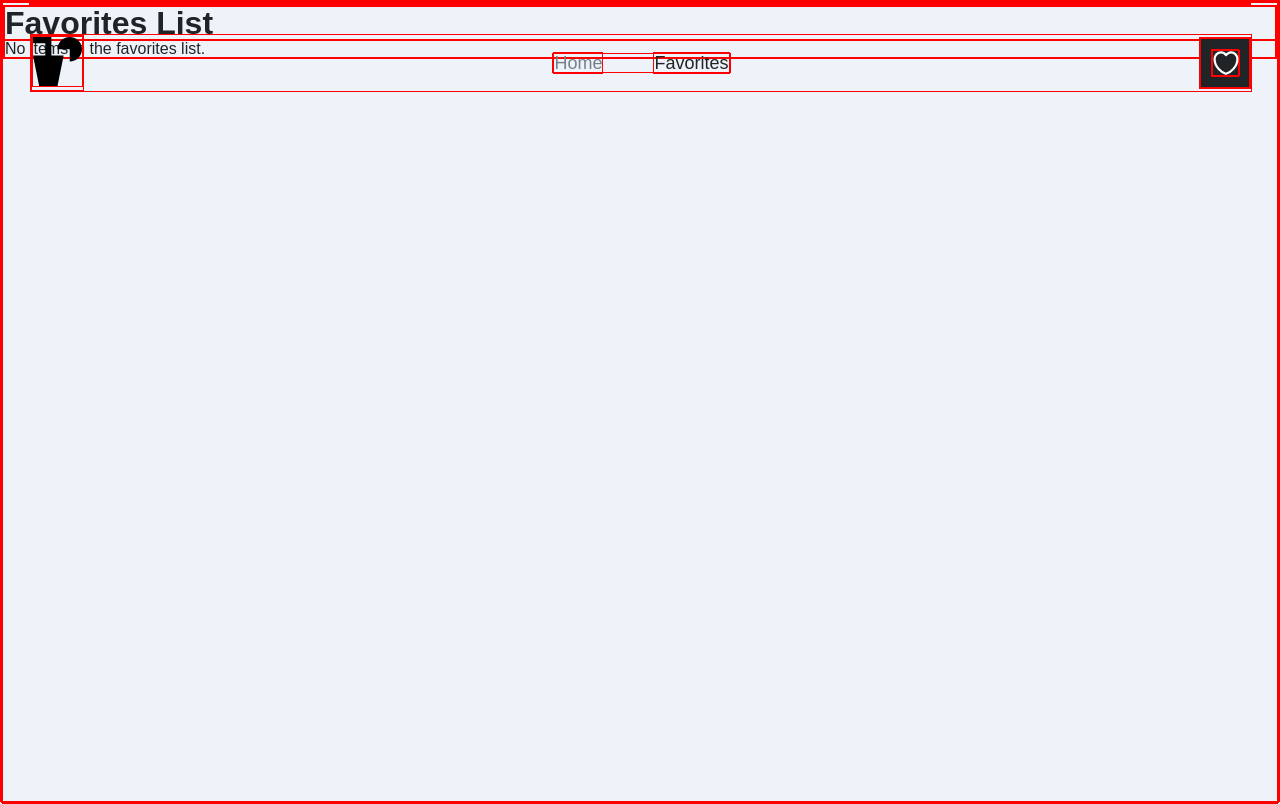
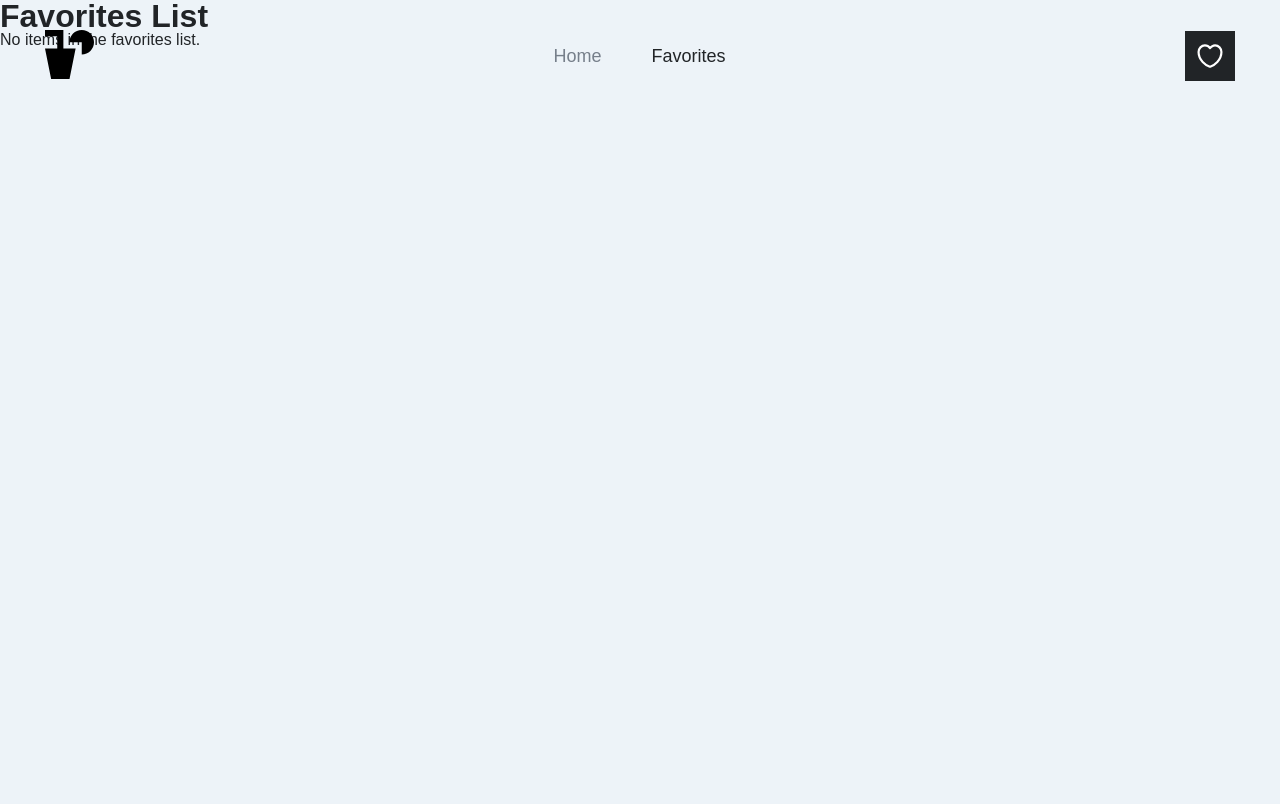
Before and after one commit to charitha95/cocktail-app, a React (Vite) app: page /favorites in a window 1280 px wide. Built offline with nearby package versions, Linux system fonts and the light colour scheme; a web font is replaced by a local one.

Commit message:
style: add search bar styles

```diff
--- a/src/components/Header/index.tsx
+++ b/src/components/Header/index.tsx
@@ -2,7 +2,7 @@ import { NavLink } from "react-router-dom";
 import logo from "../../assets/branding/logo.svg";
 import classes from "./style.module.scss";
 import Button from "../UIKit/Button";
-import heatIcon from "../../assets/icons/heart-wht.svg";
+import heartIcon from "../../assets/icons/heart-wht.svg";
 
 export default function Header(): JSX.Element {
   const links = [
@@ -32,7 +32,7 @@ export default function Header(): JSX.Element {
         <div>
           <Button
             variant="primary"
-            icon={<img src={heatIcon} alt="favorites" />}
+            icon={<img src={heartIcon} alt="favorites" />}
           />
         </div>
       </header>
--- a/src/components/Header/style.module.scss
+++ b/src/components/Header/style.module.scss
@@ -1,7 +1,7 @@
 @import "../../styles/variables";
 
 .header-wrapper {
-  margin: 0 26px;
+  margin: 0 $side-margin;
   position: relative;
   .header {
     display: flex;
--- a/src/components/RandomDrinksAction/style.module.scss
+++ b/src/components/RandomDrinksAction/style.module.scss
@@ -1,4 +1,5 @@
 @import "../../styles/placeholder";
+@import "../../styles/variables";
 
 .action-container {
   color: #000;
@@ -10,6 +11,9 @@
     width: 100%;
     height: 50%;
     border-radius: 50rem 50rem 0 0;
+    background-color: $primary-color;
+    color: white;
+    cursor: pointer;
 
     &:hover {
       border-radius: 0;
--- a/src/components/SearchBar/index.tsx
+++ b/src/components/SearchBar/index.tsx
@@ -1,5 +1,8 @@
 import { KeyboardEvent, useRef } from "react";
 import { useNavigate } from "react-router-dom";
+import Button from "../UIKit/Button";
+import searchIcon from "../../assets/icons/search.svg";
+import classes from "./style.module.scss";
 
 export default function SearchBar(): JSX.Element {
   const searchRef = useRef<HTMLInputElement | null>(null);
@@ -21,9 +24,12 @@ export default function SearchBar(): JSX.Element {
   };
 
   return (
-    <>
+    <div className={classes["search-bar"]}>
       <input ref={searchRef} onKeyDown={handleKeyPress} />
-      <button onClick={handleSearch}>Submit</button>
-    </>
+      <Button
+        variant="primary"
+        icon={<img src={searchIcon} alt="favorites" onClick={handleSearch} />}
+      />
+    </div>
   );
 }
--- /dev/null
+++ b/src/components/SearchBar/style.module.scss
@@ -0,0 +1,14 @@
+.search-bar {
+  display: flex;
+  align-items: center;
+  input {
+    height: 50px;
+    border: none;
+    padding-left: 15px;
+    font-size: 16px;
+		width: 100%;
+    &:focus {
+      outline: none;
+    }
+  }
+}
--- a/src/components/UIKit/Button/style.module.scss
+++ b/src/components/UIKit/Button/style.module.scss
@@ -7,6 +7,11 @@
   font-size: 14px;
   font-weight: 500;
   transition: background-color 0.3s ease;
+  height: 50px;
+  min-width: 50px;
+  display: flex;
+  justify-content: center;
+  align-items: center;
 
   &.button-primary {
     background-color: $primary-color;
--- a/src/pages/Home/style.module.scss
+++ b/src/pages/Home/style.module.scss
@@ -4,7 +4,7 @@
   height: 100%;
 
   .content-wrapper {
-    margin: $top-margin 26px 0;
+    margin: $top-margin $side-margin 0;
   }
 
   .left {
--- a/src/styles/_placeholder.scss
+++ b/src/styles/_placeholder.scss
@@ -1,4 +1,4 @@
 %ease {
-  transition: all 0.18s ease-in-out;
-  -webkit-transition: all 0.15s ease-in-out !important;
+  transition: all 0.2s ease-in-out;
+  -webkit-transition: all 0.2s ease-in-out !important;
 }
--- a/src/styles/_reset.scss
+++ b/src/styles/_reset.scss
@@ -99,6 +99,6 @@ body,
   height: 100%;
 }
 
-* {
-  border: solid 1px red !important;
-}
+// * {
+//   border: solid 1px red !important;
+// }
--- a/src/styles/_variables.scss
+++ b/src/styles/_variables.scss
@@ -38,3 +38,4 @@ $breakpoints: (
 
 //margins
 $top-margin: 150px;
+$side-margin: 45px;
```
Also changed, not shown: src/assets/icons/search.svg (added).
